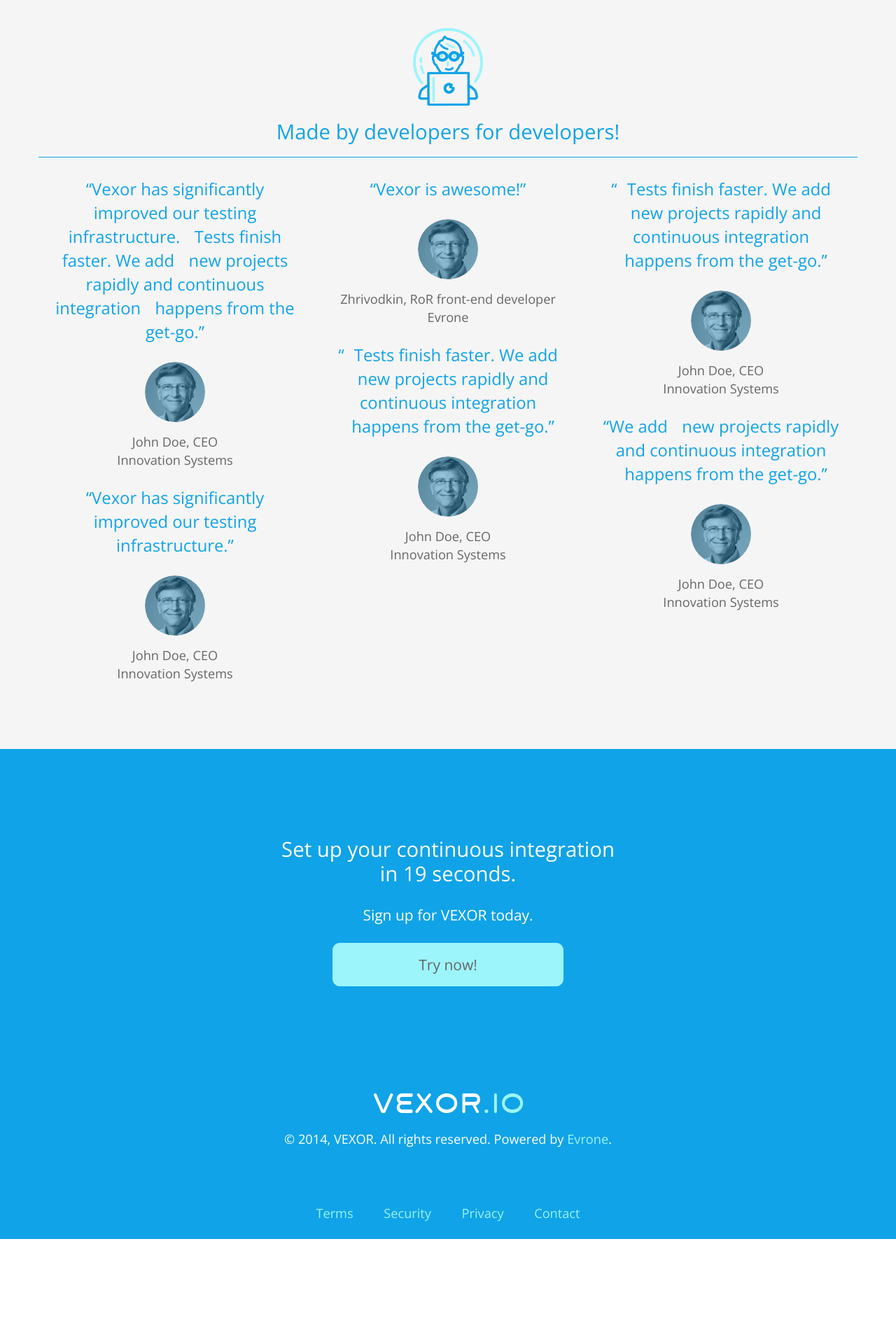
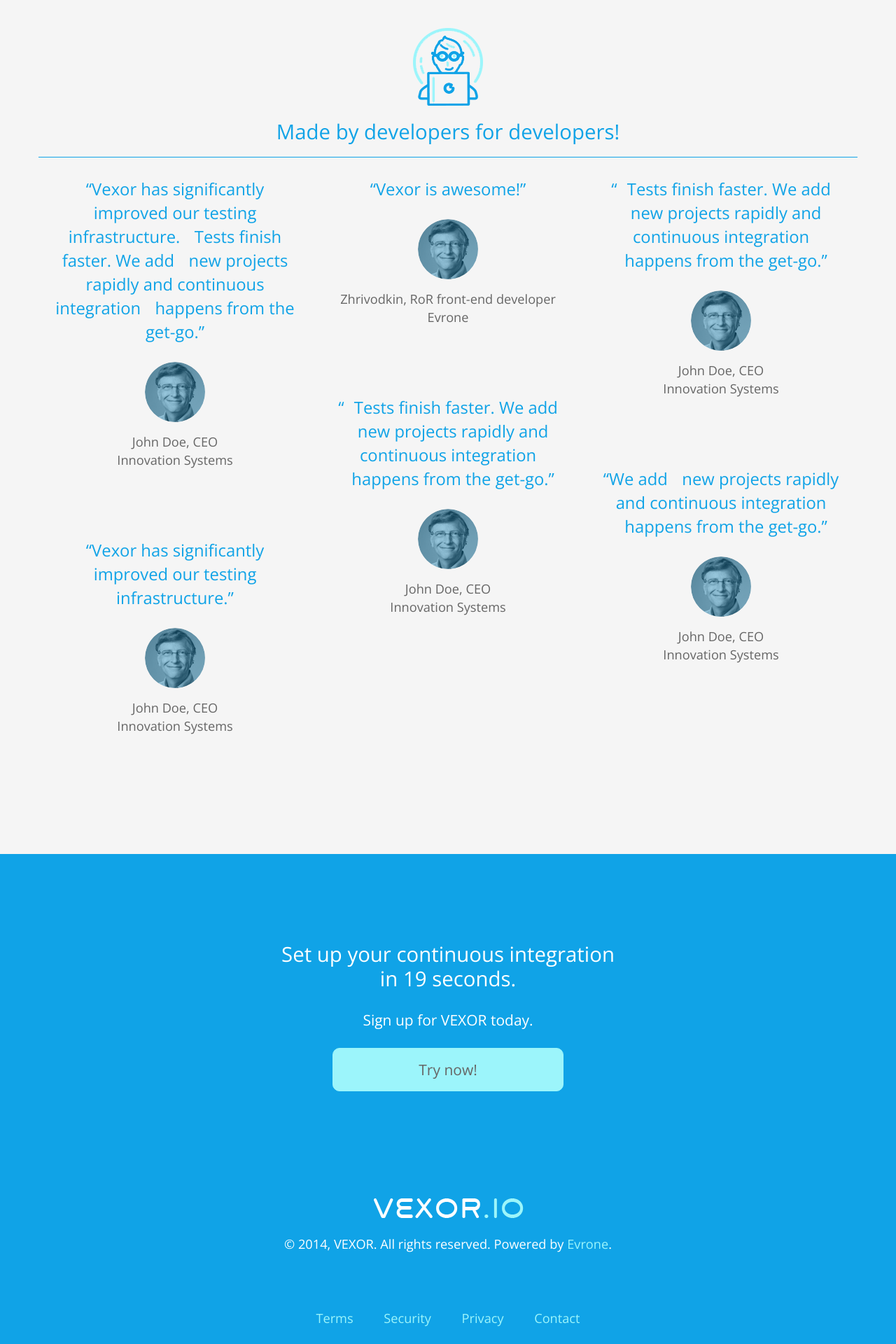
Before and after one commit to vexor/vx-promo, a Jekyll site: the page built from index.html, in a window 1280 px wide. Shown: the part 2766-4686 px from the top of the page at 70% size. Built offline with Jekyll 4.4.1, drawn with Linux system fonts in a browser that asks for light colours; nearby versions of some CDN libraries; Markdown is read by kramdown in place of the engine named in the settings; comment, search, counter and statistics services are not loaded; before the commit the page ends 4536 px from its top, so only the background shows below that.

Commit message:
replies fix

```diff
--- a/stylesheets/landing.css
+++ b/stylesheets/landing.css
@@ -173,7 +173,7 @@
     }
 
     body .landing .landing-block-replies .user-data {
-      margin: 25px 0;
+      margin: 25px 0 100px;
     }
 
     body .landing .landing-block-replies .user-avatar {
```
